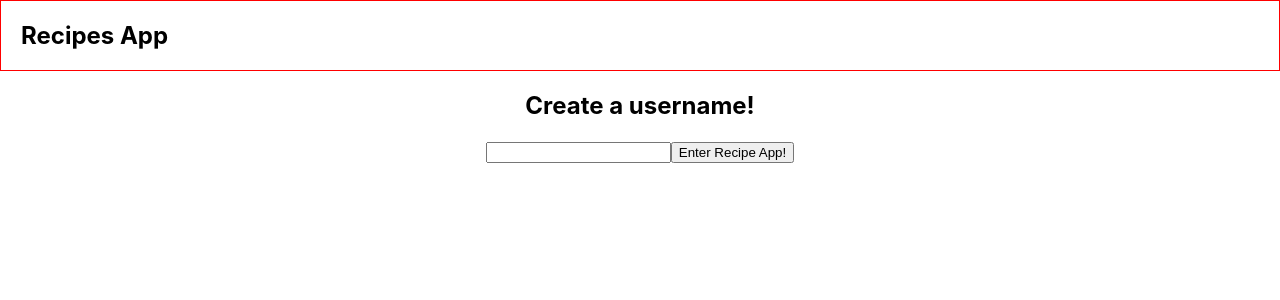
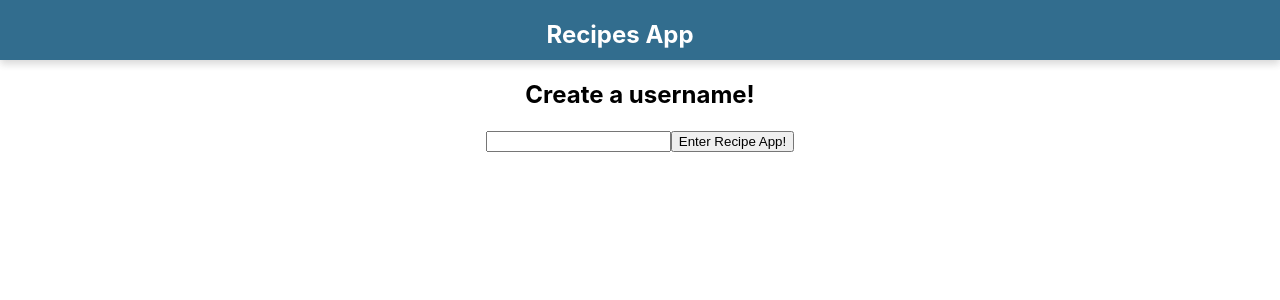
Before and after one commit to angeltorgon/recipe-app, a React (Create React App) app in the folder client/: page / in a window 1280 px wide. Shown: the top 300 px of the page. Built offline with nearby package versions, Linux system fonts and the light colour scheme.

Commit message:
added some styles to the nav

```diff
--- a/client/src/App.scss
+++ b/client/src/App.scss
@@ -37,14 +37,14 @@
   }
 }
 
-.nav-container {
-  border: 1px solid red;
-  display: flex;
-  justify-content: space-between;
-  align-items: center;
+// .nav-container {
+//   border: 1px solid red;
+//   display: flex;
+//   justify-content: space-between;
+//   align-items: center;
 
-  .nav-item {
-    margin: 20px;
-  }
+//   .nav-item {
+//     margin: 20px;
+//   }
 
-}
+// }
--- a/client/src/App.tsx
+++ b/client/src/App.tsx
@@ -11,6 +11,7 @@ import Login from './components/Login';
 function App(props: any) {
   // const user = "Angel";
   const [ username, setUsername ] = useState("");
+  const [ loggedIn, setLoggedIn ] = useState(false);
 
   const changeHandler = (e: any) => {
       e.preventDefault();
@@ -19,13 +20,14 @@ function App(props: any) {
 
   const submitHandler = (e: any) => {
       e.preventDefault();
+      setLoggedIn(true);
       props.history.push(`/${username}`);
   };
 
 
   return (
     <div className="App">
-      <Nav {...props} />
+      <Nav {...props} username={loggedIn ? username : ""}/>
       <Switch >
         <Route path="/:username" component={Dashboard} />
         <Route path="/" render={(props) => <Login {...props} submitHandler={submitHandler} changeHandler={changeHandler} username={username}/>} />
--- a/client/src/components/Nav.tsx
+++ b/client/src/components/Nav.tsx
@@ -1,4 +1,8 @@
-import React, { useEffect } from 'react'
+import React, { useEffect } from 'react';
+import { Link } from 'react-router-dom';
+
+// STYLES
+import './styles/nav.scss';
 
 // type NavProps = {
 //     username: string
@@ -9,13 +13,13 @@ export default function Nav(props: any) {
     let currUser:string = props.match.params.username;
 
     return (
-        <div>
-            <nav className="nav-container">
+        <nav className="nav-container">
+            <Link to="/">
                 <h1 className="nav-item">Recipes App</h1>
-                <div className="nav-item">
-                { props.username && <p>Hello, {`${currUser}`}</p>}
-                </div>
-            </nav>
-        </div>
+            </Link>
+            <div className="nav-item">
+            { props.loggedIn && <p>Hello, {`${currUser}`}</p>}
+            </div>
+        </nav>
     )
 }
--- /dev/null
+++ b/client/src/components/styles/nav.scss
@@ -0,0 +1,24 @@
+.nav-container {
+    width: 100%;
+    margin: 0 auto;
+    height: 60px;
+    background-color: rgb(0, 73, 114);
+    top: 0;
+    opacity: .8;
+    box-shadow: 0 4px 8px 0 rgba(0,0,0,0.2);
+    transition: 0.3s;
+    display: flex;
+    justify-content: center;
+    z-index: 100;
+
+    a {
+        text-decoration: none;
+    }
+
+    .nav-item {
+        text-decoration: none;
+        margin: 20px;
+        color: white;
+
+    }
+}
```
